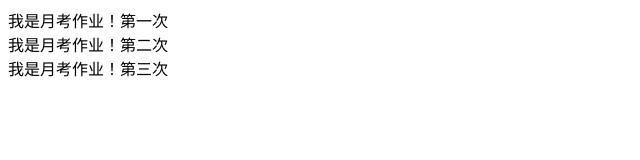
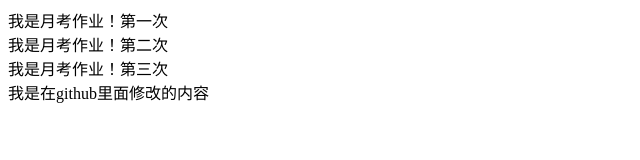
Before and after one commit to chengyan1989/1601N, a plain HTML site: page 月考——成妍/index.html in a window 1280 px wide. Shown: the whole page, without its empty margins (0-640 px from the left). Drawn offline with Linux system fonts and the light colour scheme.

Commit message:
Update index.html

```diff
--- a/月考——成妍/index.html
+++ b/月考——成妍/index.html
@@ -12,6 +12,7 @@
     <div> 我是月考作业！第一次</div>
     <div> 我是月考作业！第二次</div>
     <div> 我是月考作业！第三次</div>
+我是在github里面修改的内容
 
 </body>
 
```
